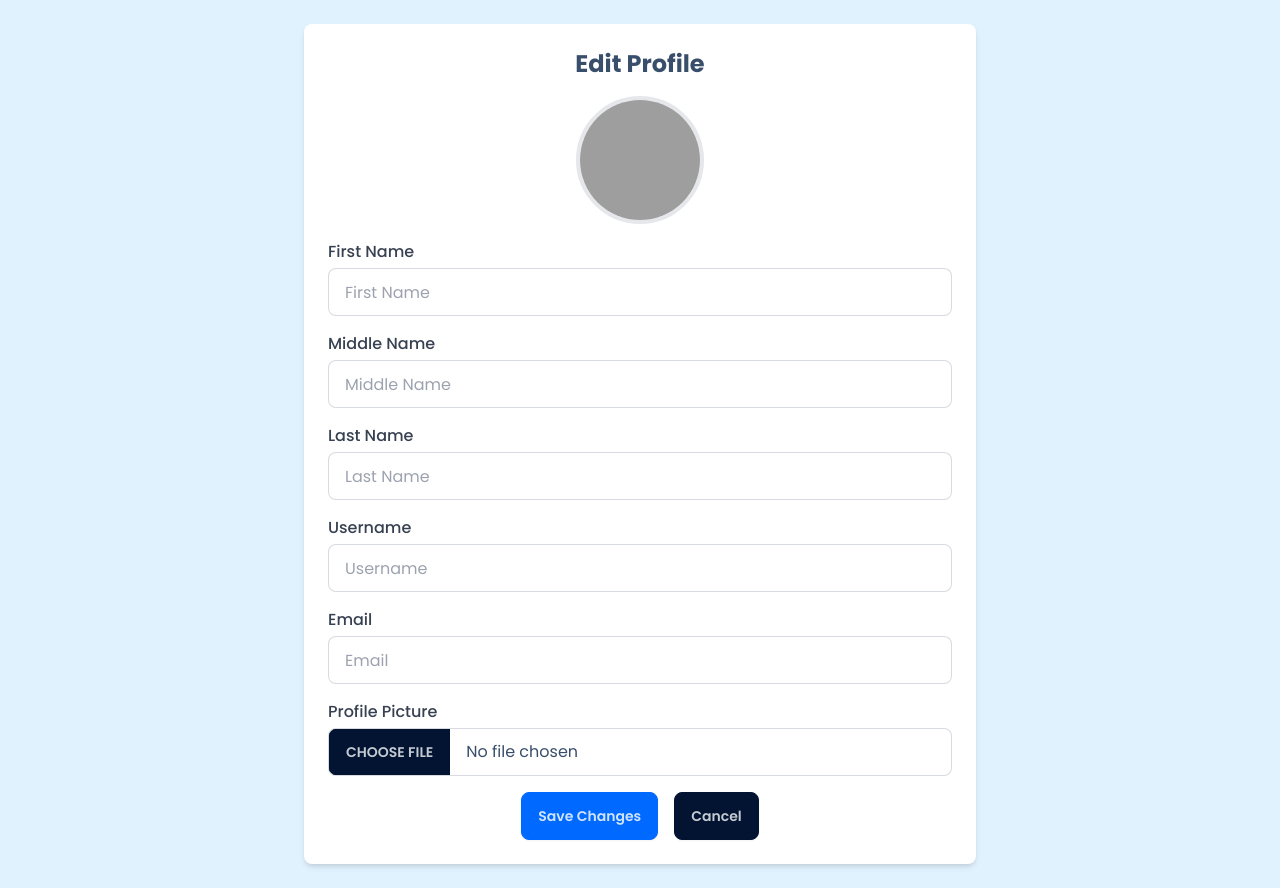
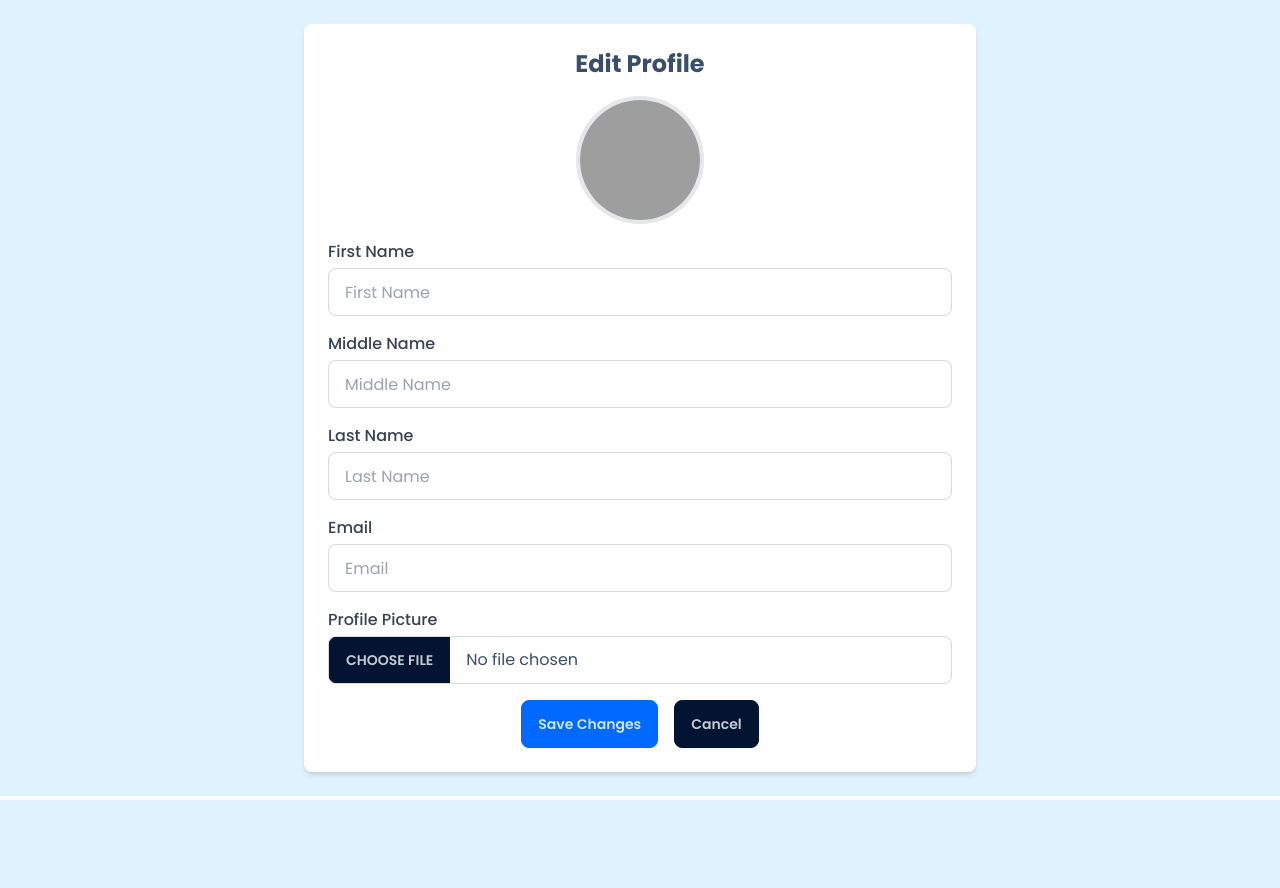
Before and after one commit to J3richoDev/Clinic-Management, a Django app: template my_project/my_app/templates/patients/edit_acc.html in a window 1280 px wide. After the commit the page ends 800 px from the top, so only its background shows below. Run offline with Django 5.2, Linux system fonts and the light colour scheme; the template is opened without the code that fills it, so the values that code supplies are empty; some libraries are stand-ins or nearby versions; grey boxes are pictures that could not be loaded.

Commit message:
remove username sa patient

```diff
--- a/my_project/my_app/models.py
+++ b/my_project/my_app/models.py
@@ -127,7 +127,6 @@
     first_name = models.CharField(max_length=50)
     middle_name = models.CharField(max_length=50, blank=True, null=True)
     last_name = models.CharField(max_length=50)
-    username = models.CharField(max_length=255, unique=True, blank=True, null=True)
     email = models.EmailField(unique=True, blank=True, null=True)
     address = models.TextField(blank=False, null=False)
     contact_number = models.CharField(max_length=15, blank=True, null=True)
--- a/my_project/my_app/templates/patients/edit_acc.html
+++ b/my_project/my_app/templates/patients/edit_acc.html
@@ -49,18 +49,6 @@
                                value="{{ form.last_name.value|default:'' }}"
                                placeholder="Last Name"
                                class="input input-bordered w-full" required>
-                    </div>
-
-                    <!-- Username -->
-                    <div>
-                        <label for="id_username" class="block text-gray-700 font-medium mb-1">Username</label>
-                        <input type="text" name="username" id="id_username"
-                            value="{{ form.username.value|default:'' }}"
-                            placeholder="Username"
-                            class="input input-bordered w-full" required>
-                        {% if form.username.errors %}
-                            <p class="text-red-500 text-sm mt-1">{{ form.username.errors.0 }}</p>
-                        {% endif %}
                     </div>
 
                     <!-- Email -->
```
Also changed, not shown: my_project/my_app/migrations/0003_patientaccount_username.py (deleted).
